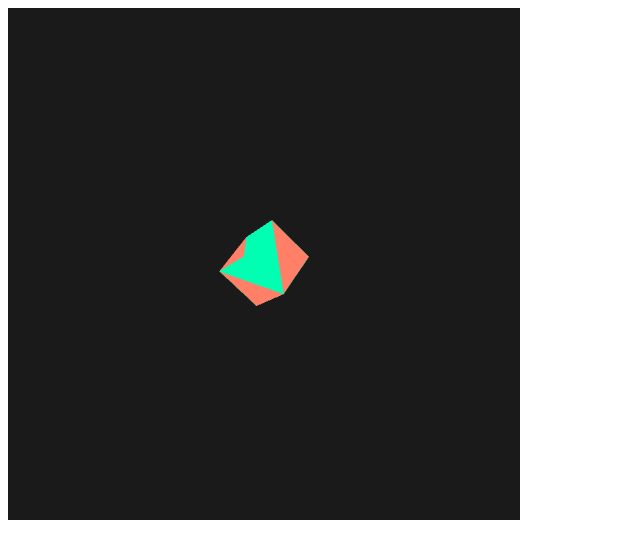
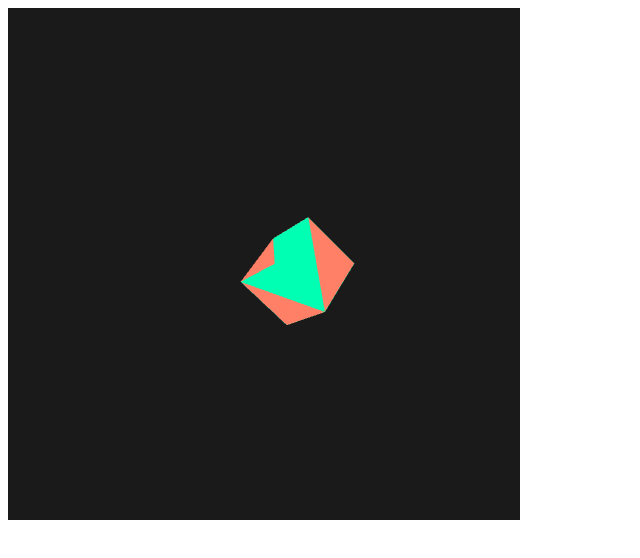
Before and after one commit to TravisD42/Oimo_P1, a website: page Cube.html in a window 1280 px wide. Shown: the whole page, without its empty margins (0-640 px from the left). Drawn offline with Linux system fonts and the light colour scheme.

Commit message:
stuff was changed.

```diff
--- a/Cube.html
+++ b/Cube.html
@@ -131,7 +131,7 @@
 			var particle = oimo_world.add({
 			type:'sphere', // type of shape : sphere, box, cylinder
 			size:[1,1,1], // size of shape
-			pos:[-10,20,0], // start position in degree
+			pos:[-0.75,0.5,0], // start position in degree
 			move:true, // dynamic or statique
 			density: 1,
 			friction: 0.2,
@@ -205,6 +205,8 @@
 				var mdv = mat4.create();
 				mat4.lookAt(mdv, vec3.fromValues(0.0, 3.0, 10.0), vec3.fromValues(0.0, 0.0, 0.0), vec3.fromValues(0.0, 1.0, 0.0));
 				mat4.rotate(mdv, mdv, Radians(now * 90.0), vec3.fromValues(1.0, 1.0, 0.0));
+				mat4.translate(mdv, mdv, [-1, 2, 0]);
+				console.log("Particle Pos = " + particle.pos);
 				//mat4.scale(mdv, mdv, [1.0, Math.sin(Radians(now * 30)) + 1.5, 1.0]);
 				gl.uniformMatrix4fv(modelview_matrix, false, mdv);
 
```
